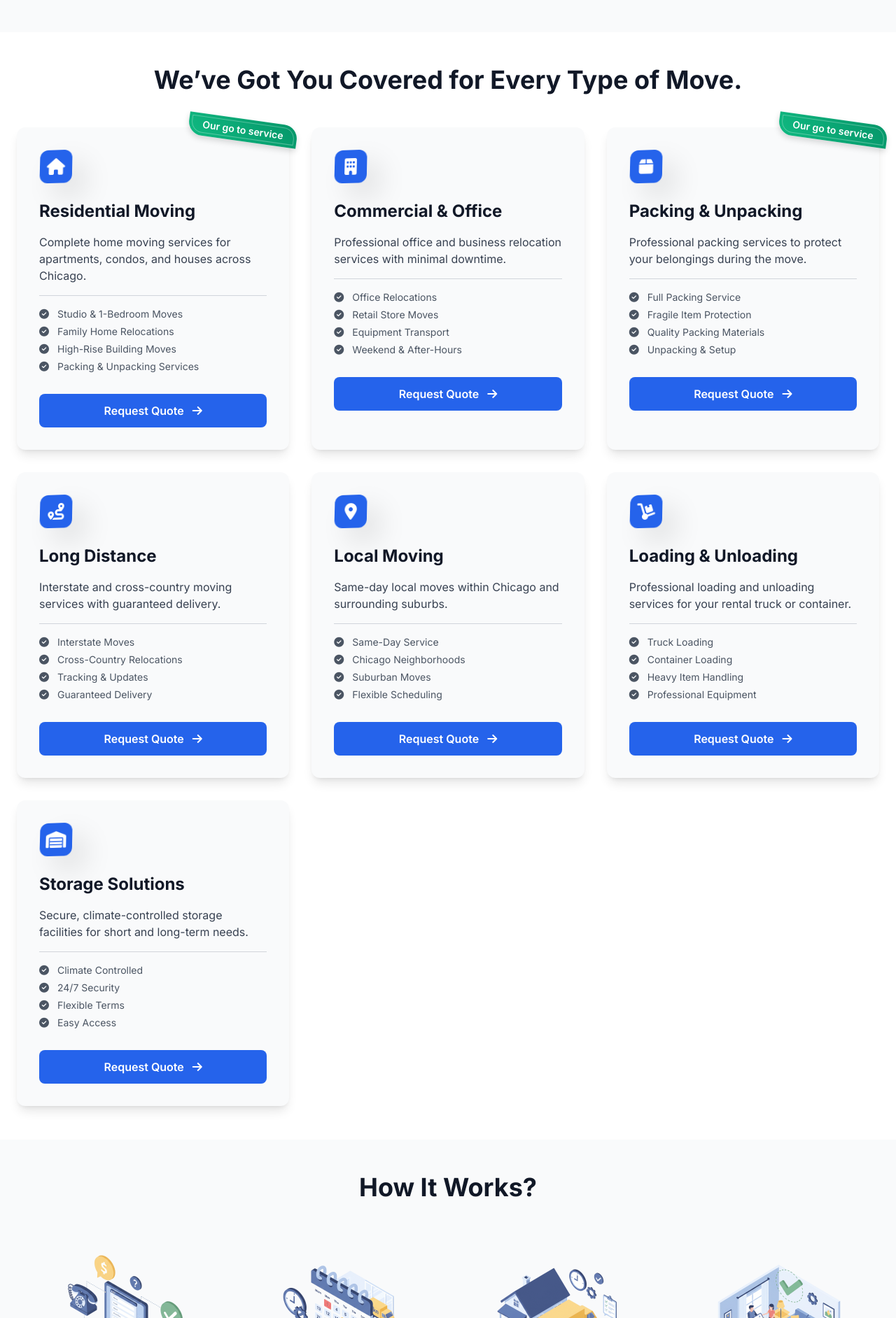
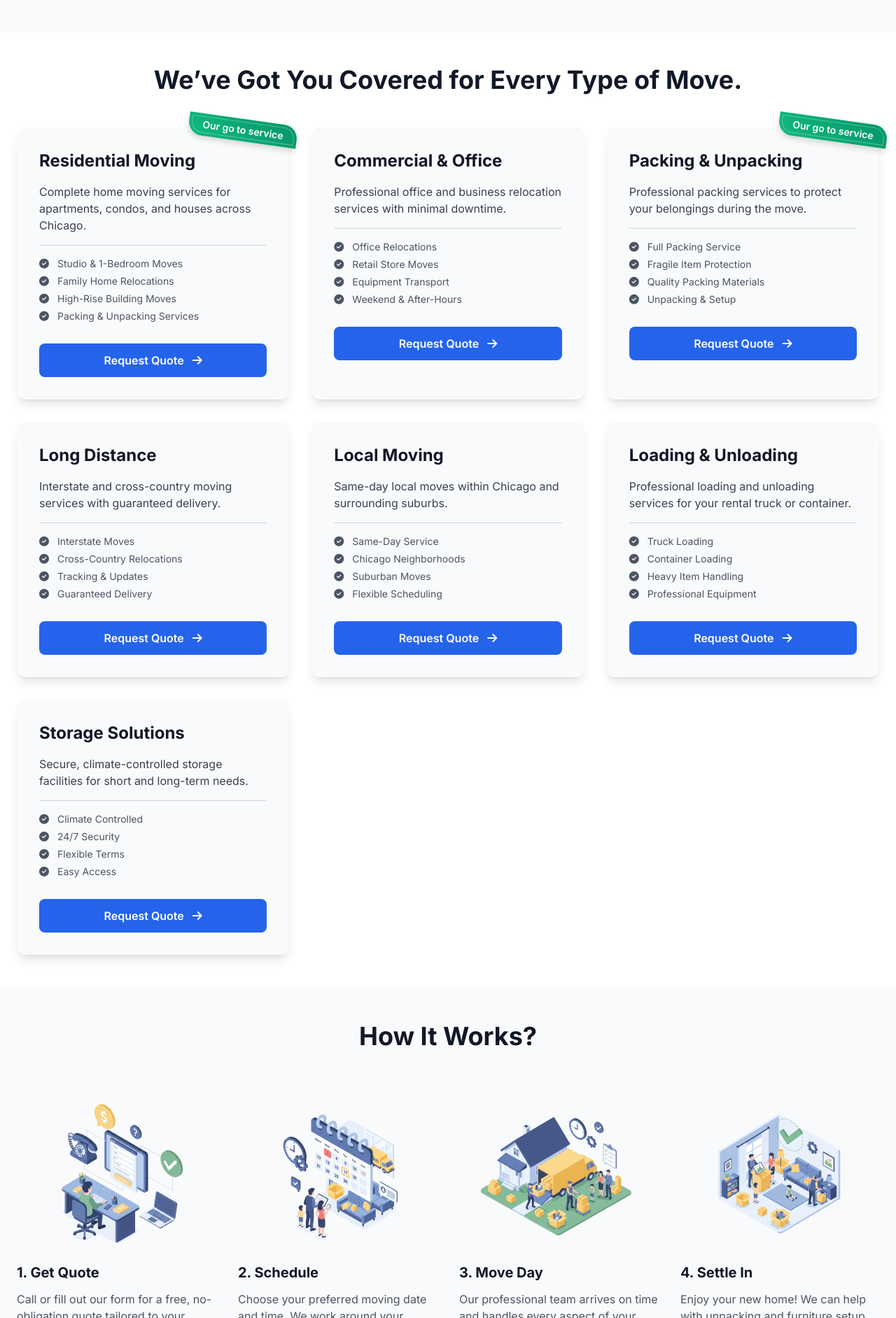
Before and after one commit to andreacarpini/fair_2, a Jekyll site: the page built from index.html, in a window 1280 px wide. Shown: the part 1338-3222 px from the top of the page at 70% size. Built offline with Jekyll 4.4.1, drawn with Linux system fonts in a browser that asks for light colours; nearby versions of some CDN libraries; the list of posts is cut into pages by our own code.

Commit message:
almost v2

```diff
--- a/index.html
+++ b/index.html
@@ -177,11 +177,6 @@ description: "Licensed and insured moving company in Chicago. Local and long-dis
     <div class="promo-flyer">
         <span class="text-sm font-semibold">Our go to service</span>
     </div>
-    <div class="isometric-illustration mb-6">
-        <div class="bg-blue-600 w-12 h-12 rounded-xl flex items-center justify-center">
-            <i class="fas fa-home text-2xl text-white"></i>
-        </div>
-    </div>
     <h3 class="text-2xl font-bold text-gray-900 mb-4">Residential Moving</h3>
     <p class="text-gray-700 mb-4">Complete home moving services for apartments, condos, and houses across Chicago.</p>
     <div class="border-t border-gray-300 pt-4 mb-6">
@@ -197,11 +192,6 @@ description: "Licensed and insured moving company in Chicago. Local and long-dis
 </div>
             <!-- Commercial & Office -->
             <div class="service-card bg-gray-50 rounded-xl p-8 shadow-lg">
-                <div class="isometric-illustration mb-6">
-                    <div class="bg-blue-600 w-12 h-12 rounded-xl flex items-center justify-center auto-float">
-                        <i class="fas fa-building text-2xl text-white"></i>
-                    </div>
-                </div>
                 <h3 class="text-2xl font-bold text-gray-900 mb-4">Commercial & Office</h3>
                 <p class="text-gray-700 mb-4">Professional office and business relocation services with minimal downtime.</p>
                 <div class="border-t border-gray-300 pt-4 mb-6">
@@ -222,11 +212,6 @@ description: "Licensed and insured moving company in Chicago. Local and long-dis
     <div class="promo-flyer">
         <span class="text-sm font-semibold">Our go to service</span>
     </div>
-    <div class="isometric-illustration mb-6">
-        <div class="bg-blue-600 w-12 h-12 rounded-xl flex items-center justify-center">
-            <i class="fas fa-box text-2xl text-white"></i>
-        </div>
-    </div>
                 <h3 class="text-2xl font-bold text-gray-900 mb-4">Packing & Unpacking</h3>
                 <p class="text-gray-700 mb-4">Professional packing services to protect your belongings during the move.</p>
                 <div class="border-t border-gray-300 pt-4 mb-6">
@@ -244,11 +229,6 @@ description: "Licensed and insured moving company in Chicago. Local and long-dis
 
             <!-- Long Distance -->
             <div class="service-card bg-gray-50 rounded-xl p-8 shadow-lg">
-                <div class="isometric-illustration mb-6">
-                    <div class="bg-blue-600 w-12 h-12 rounded-xl flex items-center justify-center auto-float">
-                        <i class="fas fa-route text-2xl text-white"></i>
-                    </div>
-                </div>
                 <h3 class="text-2xl font-bold text-gray-900 mb-4">Long Distance</h3>
                 <p class="text-gray-700 mb-4">Interstate and cross-country moving services with guaranteed delivery.</p>
                 <div class="border-t border-gray-300 pt-4 mb-6">
@@ -266,11 +246,6 @@ description: "Licensed and insured moving company in Chicago. Local and long-dis
 
             <!-- Local Moving -->
             <div class="service-card bg-gray-50 rounded-xl p-8 shadow-lg">
-                <div class="isometric-illustration mb-6">
-                    <div class="bg-blue-600 w-12 h-12 rounded-xl flex items-center justify-center auto-float">
-                        <i class="fas fa-map-marker-alt text-2xl text-white"></i>
-                    </div>
-                </div>
                 <h3 class="text-2xl font-bold text-gray-900 mb-4">Local Moving</h3>
                 <p class="text-gray-700 mb-4">Same-day local moves within Chicago and surrounding suburbs.</p>
                 <div class="border-t border-gray-300 pt-4 mb-6">
@@ -288,11 +263,6 @@ description: "Licensed and insured moving company in Chicago. Local and long-dis
 
             <!-- Loading & Unloading -->
             <div class="service-card bg-gray-50 rounded-xl p-8 shadow-lg">
-                <div class="isometric-illustration mb-6">
-                    <div class="bg-blue-600 w-12 h-12 rounded-xl flex items-center justify-center auto-float">
-                        <i class="fas fa-dolly text-2xl text-white"></i>
-                    </div>
-                </div>
                 <h3 class="text-2xl font-bold text-gray-900 mb-4">Loading & Unloading</h3>
                 <p class="text-gray-700 mb-4">Professional loading and unloading services for your rental truck or container.</p>
                 <div class="border-t border-gray-300 pt-4 mb-6">
@@ -310,11 +280,6 @@ description: "Licensed and insured moving company in Chicago. Local and long-dis
 
             <!-- Storage Solutions -->
             <div class="service-card bg-gray-50 rounded-xl p-8 shadow-lg">
-                <div class="isometric-illustration mb-6">
-                    <div class="bg-blue-600 w-12 h-12 rounded-xl flex items-center justify-center auto-float">
-                        <i class="fas fa-warehouse text-2xl text-white"></i>
-                    </div>
-                </div>
                 <h3 class="text-2xl font-bold text-gray-900 mb-4">Storage Solutions</h3>
                 <p class="text-gray-700 mb-4">Secure, climate-controlled storage facilities for short and long-term needs.</p>
                 <div class="border-t border-gray-300 pt-4 mb-6">
```
Also changed, not shown: 2 other files.
